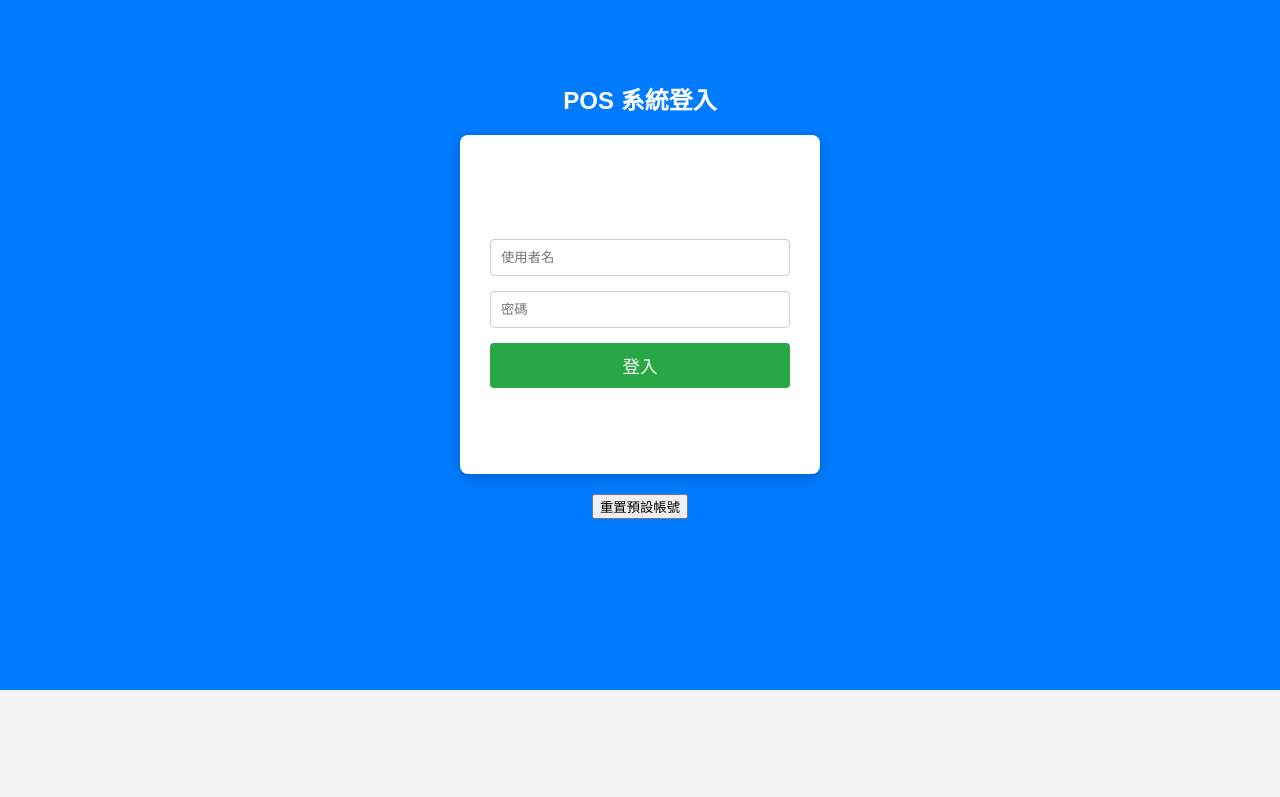
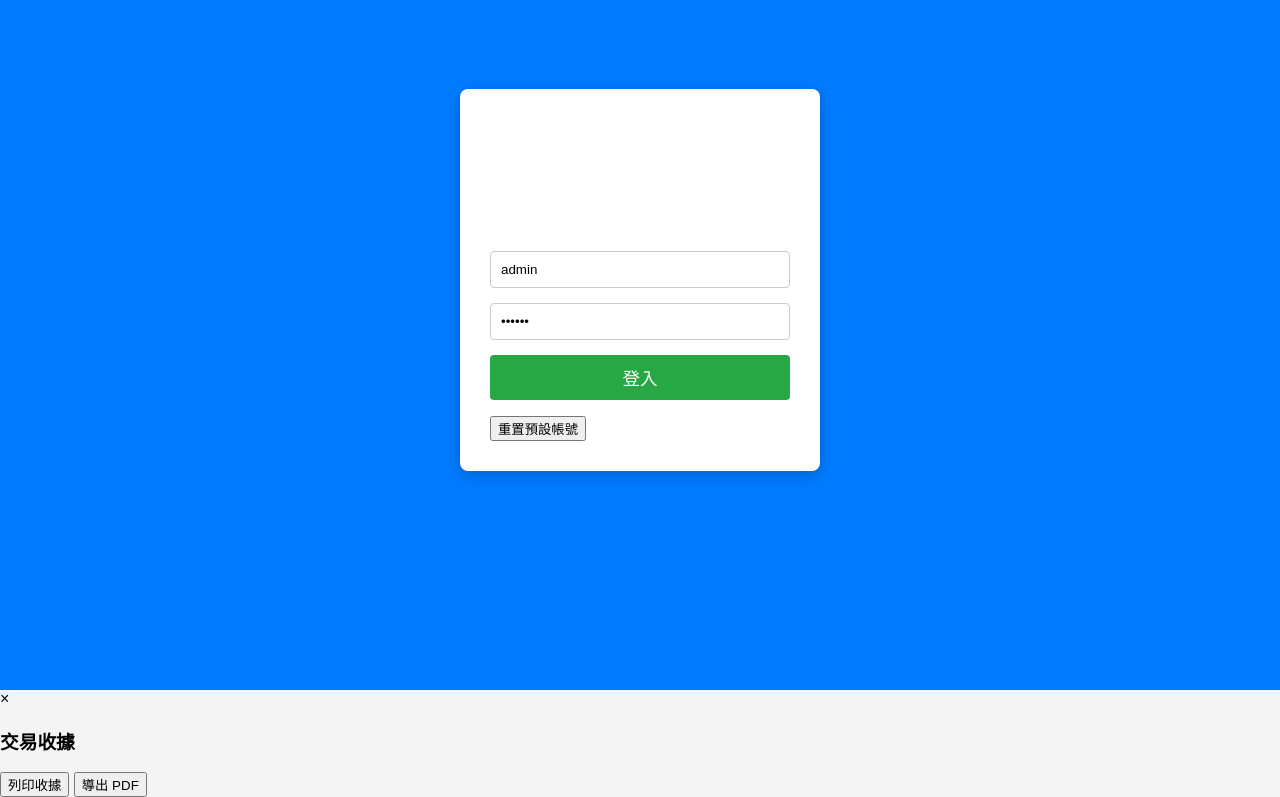
Before and after one commit to sally802528/pos-system, a plain HTML site: page index.html in a window 1280 px wide. Both pictures are taken after a click on the button "登入". Shown: the part 110-907 px from the top of the page. Before the commit the page ends 800 px from the top, so only its background shows below. Drawn offline with Linux system fonts and the light colour scheme.

Commit message:
Update index.html

```diff
--- a/index.html
+++ b/index.html
@@ -9,15 +9,15 @@
 <body>
 
     <div id="login-page" class="page active">
-        <h2>POS 系統登入</h2>
         <div class="login-form">
+            <h2>POS 系統登入</h2>
             <p>提示：預設使用者名為 **admin**，密碼為 **123456**</p>
-            <input type="text" id="username" placeholder="使用者名">
-            <input type="password" id="password" placeholder="密碼">
+            <input type="text" id="username" placeholder="使用者名" value="admin">
+            <input type="password" id="password" placeholder="密碼" value="123456">
             <button id="login-btn">登入</button>
             <p id="login-message" class="error-msg"></p>
+            <button id="reset-admin-btn" class="secondary-btn small-btn">重置預設帳號</button>
         </div>
-        <button id="reset-admin-btn" class="secondary-btn small-btn">重置預設帳號</button>
     </div>
 
     <div id="pos-page" class="page">
@@ -34,13 +34,16 @@
                 <h2>商品選單</h2>
                 <div class="category-filter">
                     <button class="filter-btn active" data-category="all">全部</button>
-                </div>
-                <div id="products-list" class="products-grid"></div>
+                    </div>
+                <div id="products-list" class="products-grid">
+                    </div>
             </section>
 
             <section class="order-cart">
                 <h2>當前訂單</h2>
-                <div id="cart-items" class="cart-items-list"></div>
+                <div id="cart-items" class="cart-items-list">
+                    <p style="text-align: center;">購物車是空的。</p>
+                </div>
 
                 <div class="calculator">
                     <input type="text" id="calc-display" value="0" readonly>
@@ -70,7 +73,7 @@
 
                 <div class="order-summary">
                     <p>應收金額：<span id="receivable">$0.00</span></p>
-                    <p>實收金額：<input type="number" id="cash-received" value="0" min="0" step="1"></p>
+                    <p>實收金額：<input type="number" id="cash-received" value="0" min="0" step="0.01"></p>
                     <h3>找零金額：<span id="change-due">$0.00</span></h3>
                 </div>
 
@@ -97,6 +100,7 @@
                 <input type="text" id="manage-category" placeholder="分類 (例如: 飲品、點心)" required>
                 <input type="number" id="manage-stock" placeholder="庫存數量" min="0">
                 <button id="save-product-btn" class="primary-btn">新增商品</button>
+                <button class="secondary-btn" onclick="resetProductForm()">清空表單</button>
             </section>
 
             <section class="product-list-management">
```
